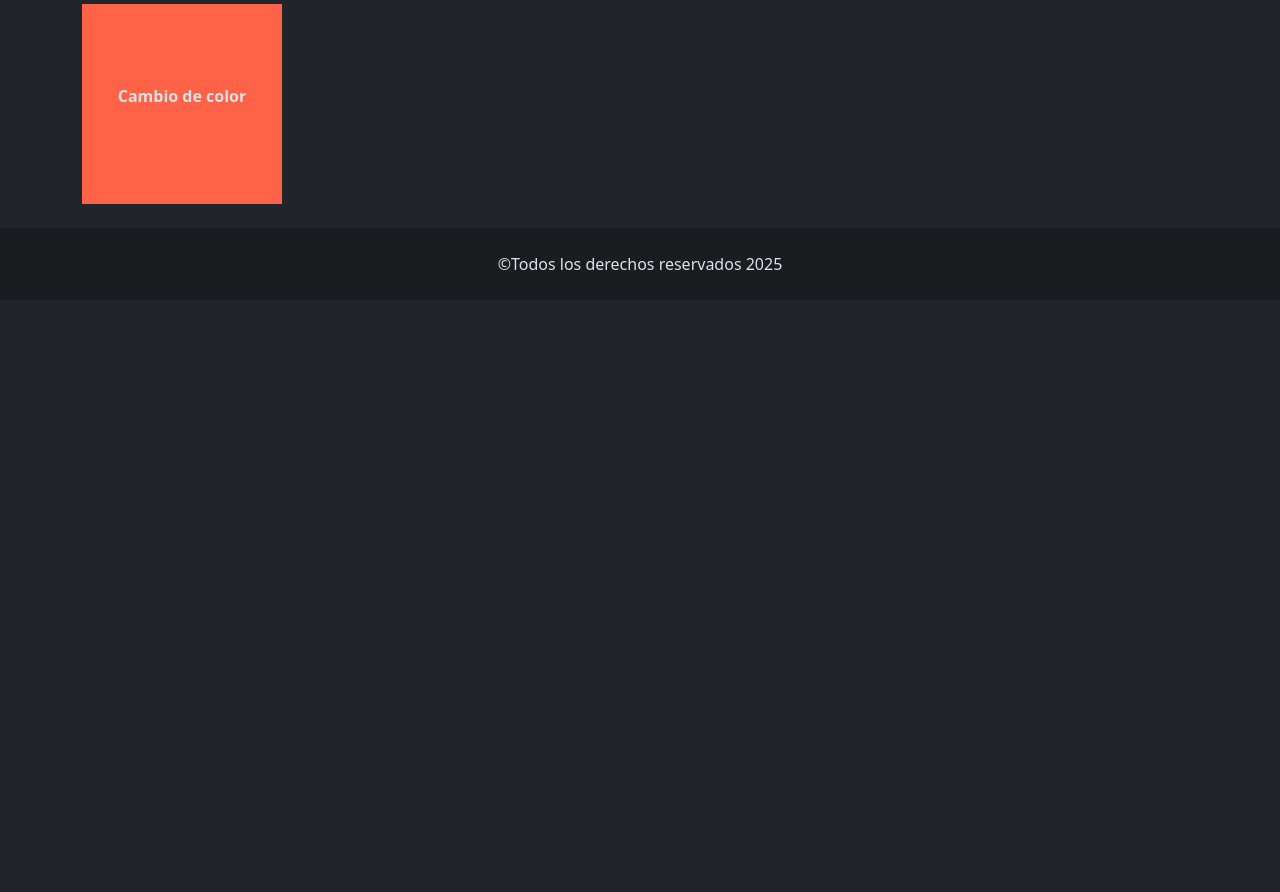
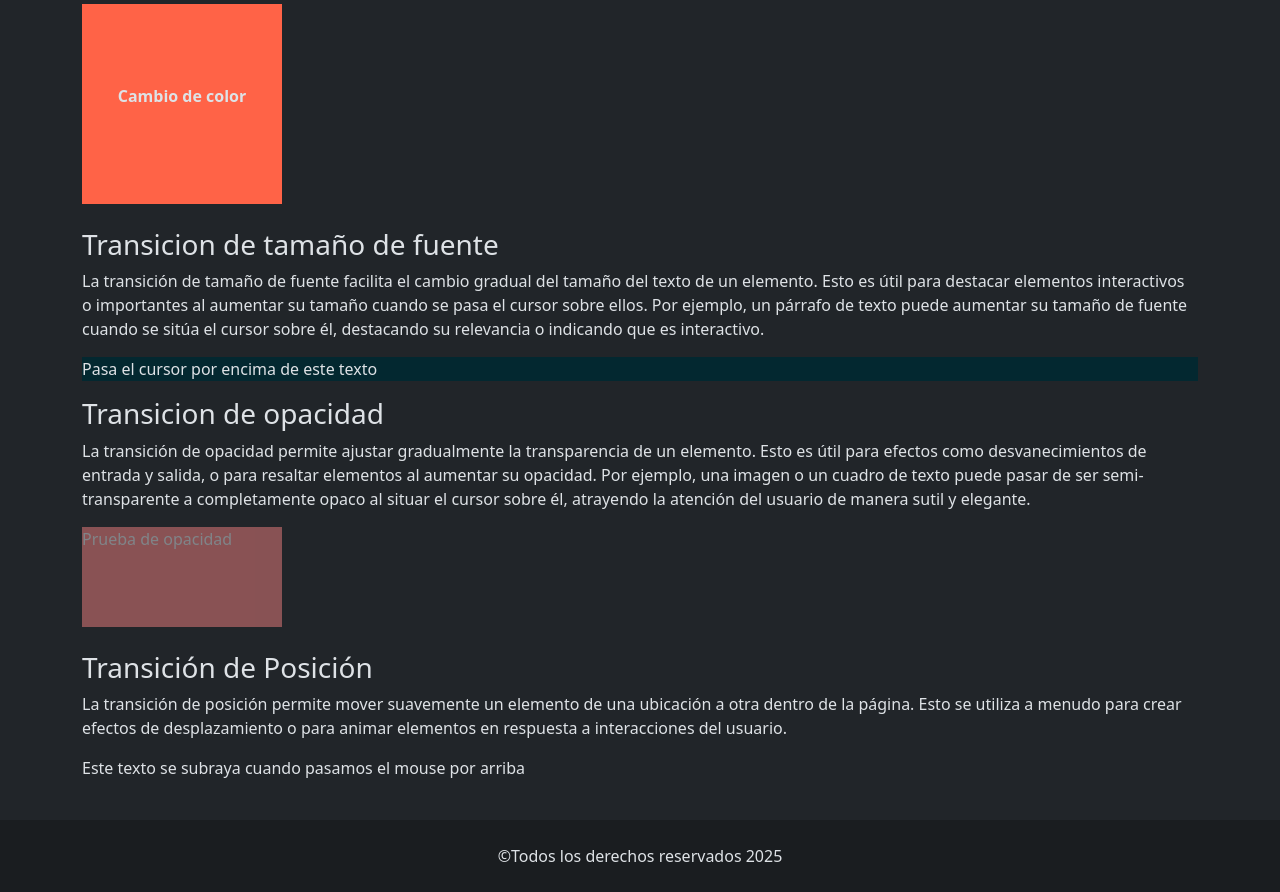
Before and after one commit to EzequielD789/transiciones, a plain HTML site: page index.html in a window 1280 px wide. Shown: the part 630-1522 px from the top of the page. Before the commit the page ends 930 px from the top, so only its background shows below. Drawn offline with nearby package versions, Linux system fonts and the light colour scheme.

Commit message:
agregamos 3 ejemplos mas

```diff
--- a/css/style.css
+++ b/css/style.css
@@ -27,3 +27,47 @@ main {
 .item:hover {
   background-color: rgb(90, 125, 238);
 }
+.parrafoAmplio {
+  transition: font-size 300ms ease-out;
+}
+
+.parrafoAmplio:hover {
+  font-size: larger;
+  cursor: pointer;
+}
+
+.itemOpacidad {
+  width: 200px;
+  height: 100px;
+  background-color: lightcoral;
+  opacity: 0.5;
+  transition: opacity 200ms ease-in-out;
+}
+
+.itemOpacidad:hover {
+  opacity: 1;
+}
+
+.subrayado {
+  position: relative;
+  display: inline-block;
+}
+
+.subrayado:hover {
+  cursor: pointer;
+}
+
+.subrayado::after {
+  content: "";
+  position: absolute;
+  left: 0;
+  bottom: -5px;
+  width: 0%;
+  background-color: chartreuse;
+  height: 2px;
+  transition: width 250ms ease-in;
+}
+
+.subrayado:hover::after {
+  width: 100%;
+}
--- a/index.html
+++ b/index.html
@@ -134,6 +134,47 @@
             <p class="fw-bolder">Cambio de color</p>
           </div>
         </article>
+        <article class="mt-4">
+          <h3>Transicion de tamaño de fuente</h3>
+          <p>
+            La transición de tamaño de fuente facilita el cambio gradual del
+            tamaño del texto de un elemento. Esto es útil para destacar
+            elementos interactivos o importantes al aumentar su tamaño cuando se
+            pasa el cursor sobre ellos. Por ejemplo, un párrafo de texto puede
+            aumentar su tamaño de fuente cuando se sitúa el cursor sobre él,
+            destacando su relevancia o indicando que es interactivo.
+          </p>
+          <p class="bg-info-subtle parrafoAmplio">
+            Pasa el cursor por encima de este texto
+          </p>
+        </article>
+        <article>
+          <h3>Transicion de opacidad</h3>
+          <p>
+            La transición de opacidad permite ajustar gradualmente la
+            transparencia de un elemento. Esto es útil para efectos como
+            desvanecimientos de entrada y salida, o para resaltar elementos al
+            aumentar su opacidad. Por ejemplo, una imagen o un cuadro de texto
+            puede pasar de ser semi-transparente a completamente opaco al situar
+            el cursor sobre él, atrayendo la atención del usuario de manera
+            sutil y elegante.
+          </p>
+          <div class="itemOpacidad">
+            <p>Prueba de opacidad</p>
+          </div>
+        </article>
+        <article class="mt-4">
+          <h3>Transición de Posición</h3>
+          <p>
+            La transición de posición permite mover suavemente un elemento de
+            una ubicación a otra dentro de la página. Esto se utiliza a menudo
+            para crear efectos de desplazamiento o para animar elementos en
+            respuesta a interacciones del usuario.
+          </p>
+          <p class="subrayado">
+            Este texto se subraya cuando pasamos el mouse por arriba
+          </p>
+        </article>
       </section>
     </main>
     <footer class="p-4 bg-dark-subtle text-center">
```
